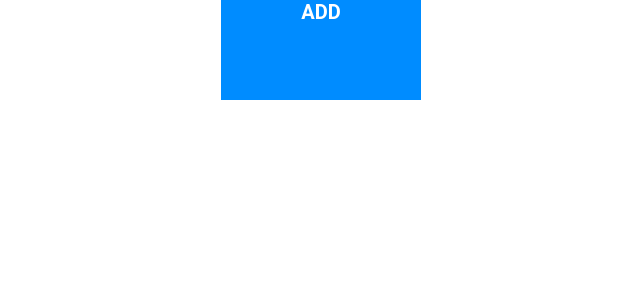
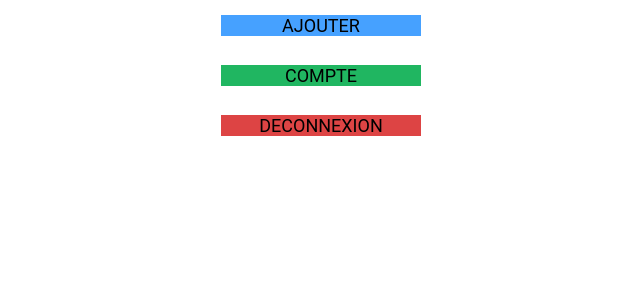
Before and after one commit to Skitak/Skaje-Portfolio, a PHP site: page /menu.php in a window 1280 px wide. Shown: the part 80-380 px from the top of the page, without its empty margins (319-959 px from the left). Run offline with PHP 8.4, Linux system fonts and the light colour scheme; the visitor is signed in with stand-in values (Sample User, id 1); data that the repository does not hold is empty; some web fonts are replaced.

Commit message:
shit done

```diff
--- a/CSS/Style.css
+++ b/CSS/Style.css
@@ -430,21 +430,47 @@
   margin: 0px;
 }
 
-.php-menu-game-add {
+.php-menu-controls {
   width : 200px;
-  height: 100px;
-  background-color: rgb(0, 140, 255);
+  height: 150px;
+  display: flex;
+  flex-direction: column;
+  justify-content: space-around;
+  align-items: center;
   color: white;
   font-family: "roboto";
-  font-size: 20px;
-  font-weight: bold;
+  font-size: 18px;
   transition: all 0.2s ease-in-out;
+}
+
+.php-menu-game-add {
+  background-color: rgb(70, 161, 255);
+  width: 100%;
   text-align: center;
-  vertical-align: middle;
 }
 
 .php-menu-game-add:hover {
   background-color: rgb(0, 94, 219);
+}
+
+.php-menu-game-account {
+  background-color: rgb(32, 182, 97);
+  width: 100%;
+  text-align: center;
+}
+
+.php-menu-game-account:hover {
+  background-color: rgb(0, 136, 22);
+}
+
+.php-menu-game-deconnection {
+  background-color: rgb(221, 68, 68);
+  width: 100%;
+  text-align: center;
+}
+
+.php-menu-game-deconnection:hover {
+  background-color: rgb(171, 21, 21);
 }
 /*****************************************\
 
--- a/add.php
+++ b/add.php
@@ -4,7 +4,7 @@
   session_start();
 
 if (!isset($_SESSION["connected"]) || !$_SESSION["connected"]){
-  header("Location:http://arthursorignet.com/connexion.php");
+  header("Location:http://arthursorignet.com");
   exit();
 }
 
--- a/delete.php
+++ b/delete.php
@@ -4,7 +4,7 @@
   session_start();
 
 if (!isset($_SESSION["connected"]) || !$_SESSION["connected"]){
-  header("Location:http://arthursorignet.com/connexion.php");
+  header("Location:http://arthursorignet.com");
   exit();
 }
 
--- a/menu.php
+++ b/menu.php
@@ -4,7 +4,7 @@
   session_start();
 
 if (!isset($_SESSION["connected"]) || !$_SESSION["connected"]){
-  header("Location:http://arthursorignet.com/connexion.php");
+  header("Location:http://arthursorignet.com");
   exit();
 }
 
@@ -15,9 +15,17 @@
 ?>
 
 <article class="php-menu">
+  <div class="php-menu-controls">
   <a href="add.php" class="php-menu-game-add">
-    ADD
+    AJOUTER
   </a>
+  <a href="compte.php" class="php-menu-game-account">
+    COMPTE
+  </a>
+  <a href="deconnexion.php" class="php-menu-game-deconnection">
+    DECONNEXION
+  </a>
+</div>
 <?php
   while ($row = $query->fetch_assoc()) { ?>
     <div class="php-menu-game">
--- a/modifs.php
+++ b/modifs.php
@@ -3,7 +3,7 @@
   session_start();
 
 if (!isset($_SESSION["connected"]) || !$_SESSION["connected"]){
-  header("Location:http://arthursorignet.com/connexion.php");
+  header("Location:http://arthursorignet.com");
   exit();
 }
 $connection = new mysqli("sql11.freesqldatabase.com", "sql11173301", "AbDUiMCajz", "sql11173301");
```
Also changed, not shown: Apropos.php (+5 -3 lines), compte.php (+81 -0 lines), deconnexion.php (added, +14 -0 lines), Assets/Ninja Turtle.png (added), Assets/logo.png (deleted), Images/Ninja Turtle.png (added).
